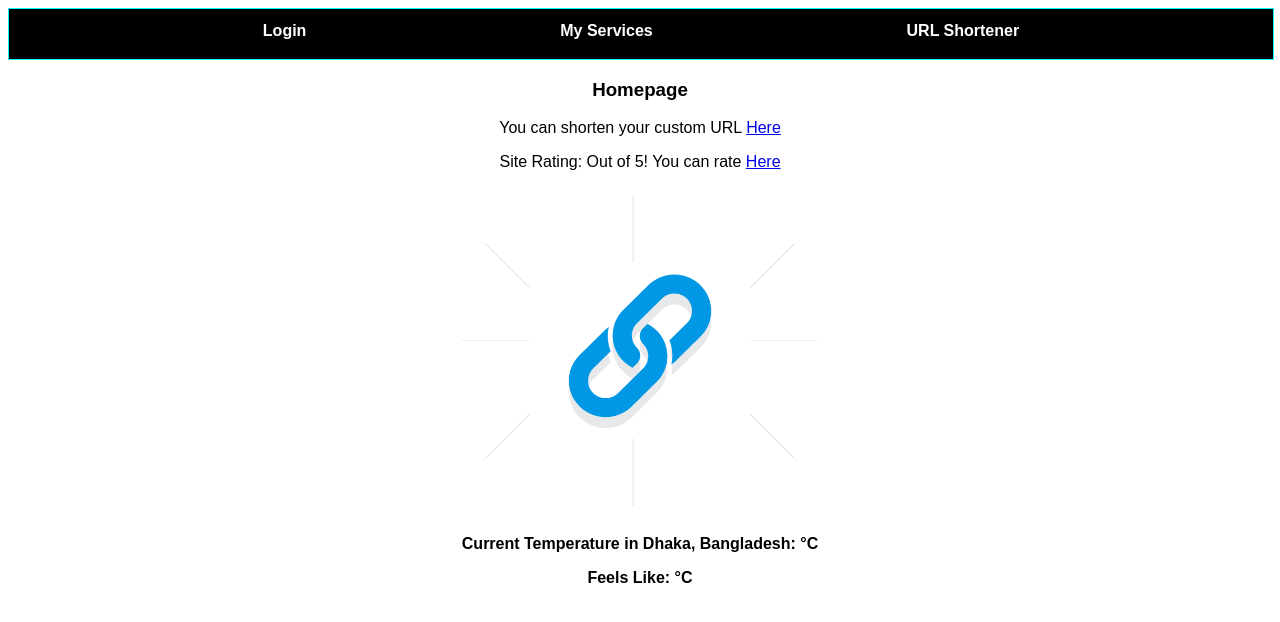
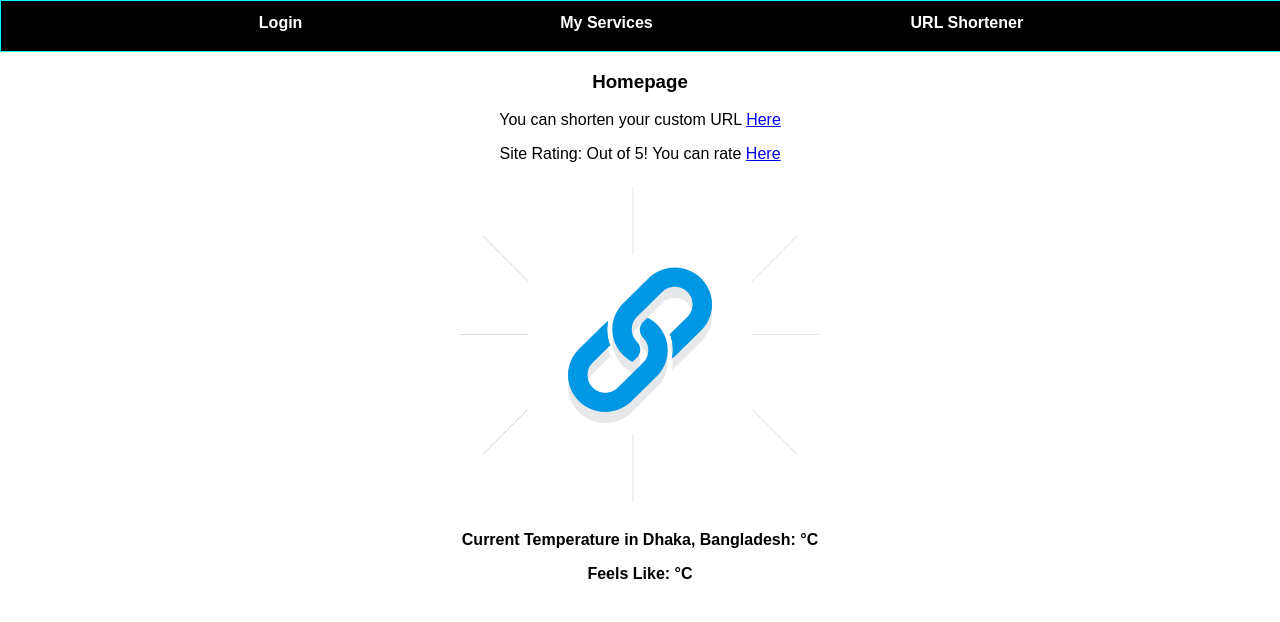
Before and after one commit to sumonbiswas2010/sumonlink, a React (Create React App) app: page / in a window 1280 px wide. Shown: the top 622 px of the page. Built offline with nearby package versions, Linux system fonts and the light colour scheme; no server answers.

Commit message:
Update style.css

```diff
--- a/src/style.css
+++ b/src/style.css
@@ -1,3 +1,7 @@
 * {
     font-family: sans-serif, arial;
 }
+body{
+    margin:0px;
+    padding:0px;
+}
```
